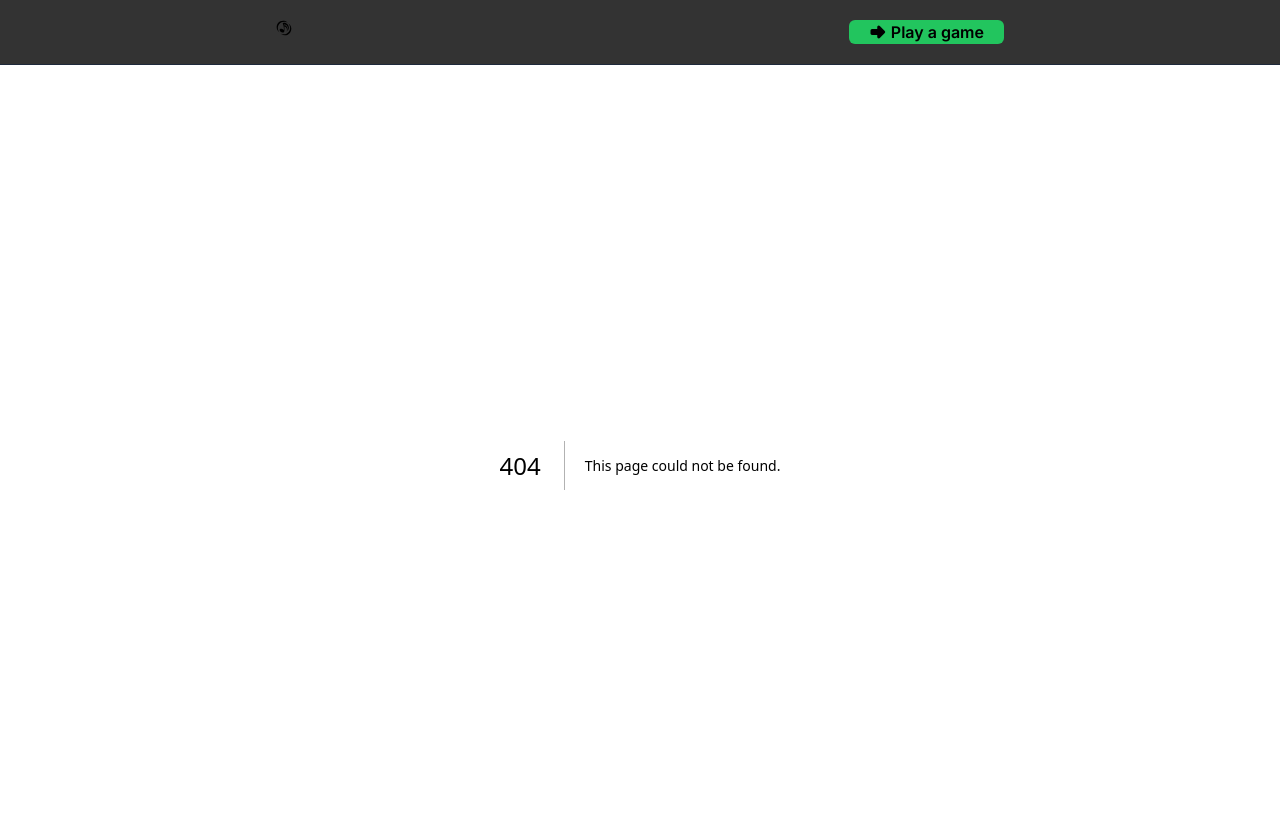
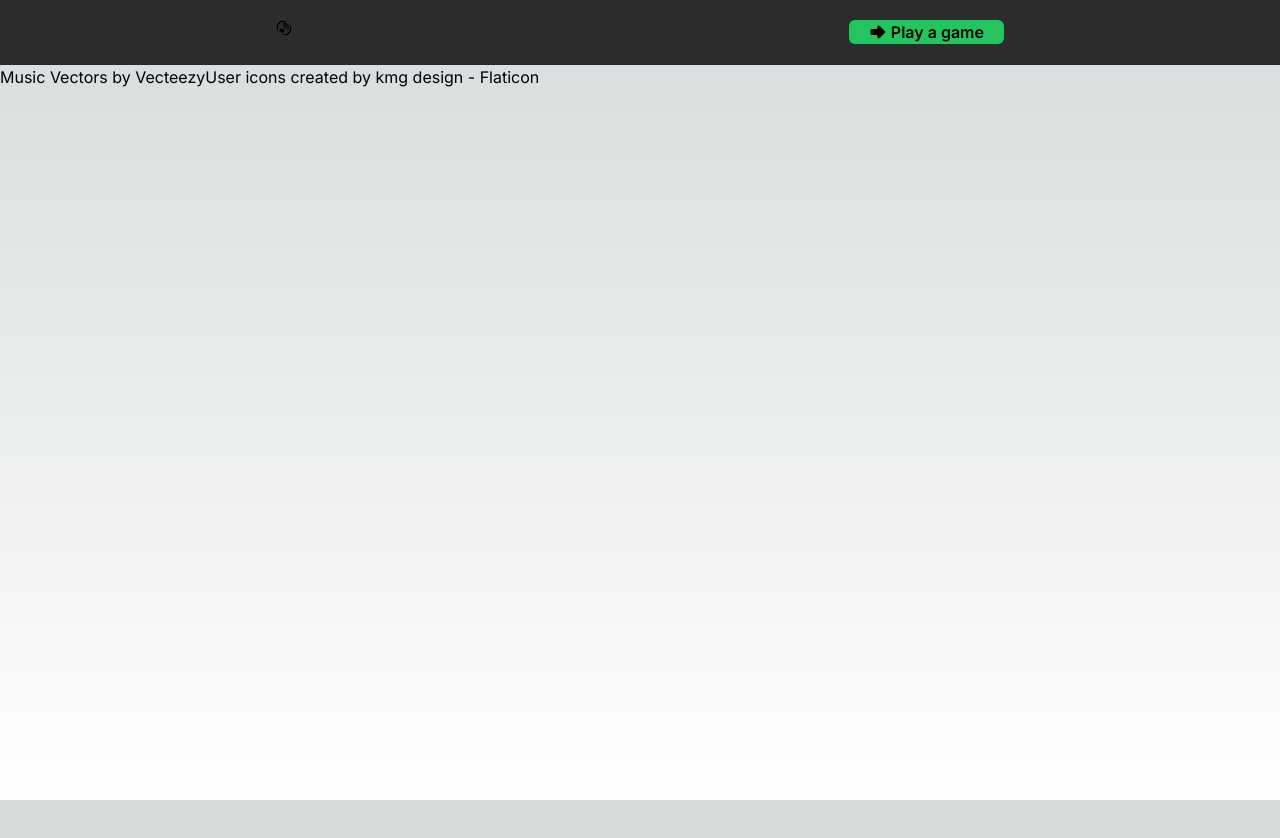
Before and after one commit to esalling23/text-to-song, a Next.js app: page /about/attributions in a window 1280 px wide. Before the commit this address had no page. Shown: the top 838 px of the page. After the commit the page ends 800 px from the top, so only its background shows below. Built offline with nearby package versions, Linux system fonts and the light colour scheme.

Commit message:
Adds simple about/attributions pages

```diff
--- /dev/null
+++ b/app/about/attributions/page.jsx
@@ -0,0 +1,11 @@
+
+const AttributionsPage = () => {
+
+	return (<>
+		<a href="https://www.vecteezy.com/free-vector/music">Music Vectors by Vecteezy</a>
+
+		<a href="https://www.flaticon.com/free-icons/user" title="user icons">User icons created by kmg design - Flaticon</a>
+	</>)
+}
+
+export default AttributionsPage
--- /dev/null
+++ b/app/about/page.jsx
@@ -0,0 +1,9 @@
+const AboutPage = () => {
+	return (
+		<>
+			<h2>About the Project</h2>
+			<p>This project was inspired by a trivia night at The Goldenrod Country Inn in Massachusetts.</p>
+			<p>Built with NextJS, Prisma, Socket.io, and TailwindCSS</p>
+		</>
+	)
+}
```
